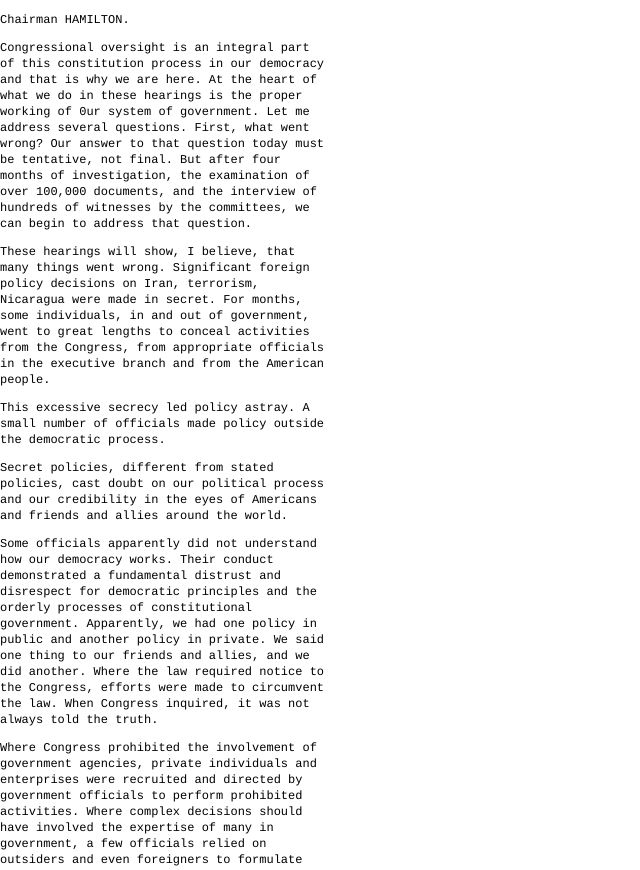
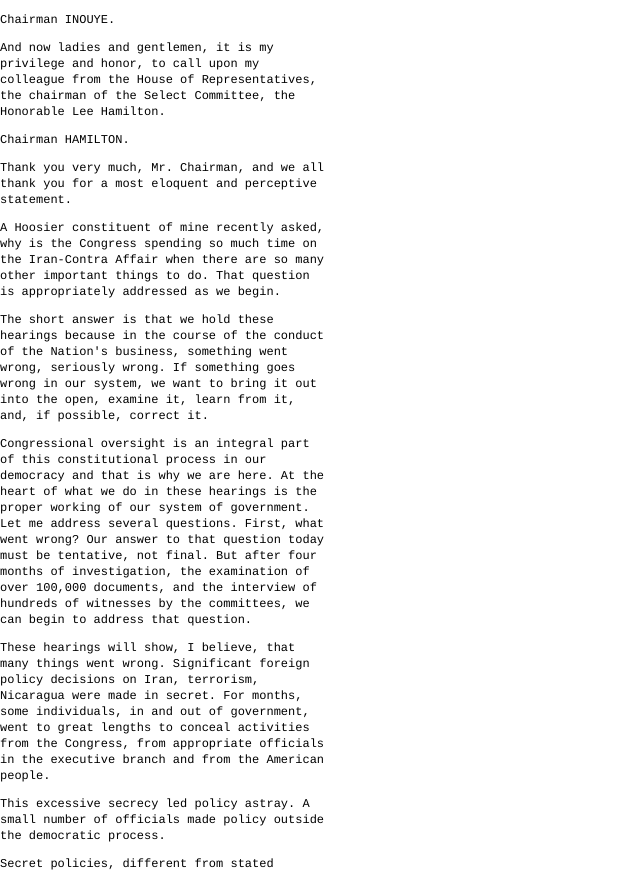
Before and after one commit to rcchan/irancontra, a PHP site: page /transcripts/os-2.php in a window 1280 px wide. Shown: the top 870 px of the page, without its empty margins (0-640 px from the left). Run offline with PHP 8.4, Linux system fonts and the light colour scheme.

Commit message:
Update os-2.php
2018 updates

```diff
--- a/transcripts/os-2.php
+++ b/transcripts/os-2.php
@@ -9,11 +9,16 @@
 
 <!-- INSERT TRANSCRIPT HERE-->
 
-<p>Chairman HAMILTON.</p><p>
+<p>Chairman INOUYE.</p><p>And now ladies and gentlemen, it is my privilege and honor, to call upon my colleague
+from the House of Representatives, the chairman of the Select Committee, the Honorable Lee Hamilton.</p>
 
-Congressional oversight is an integral part of this constitution
+<p>Chairman HAMILTON.</p><p>Thank you very much, Mr. Chairman, and we all thank you for a most eloquent and perceptive statement.
+<p>A Hoosier constituent of mine recently asked, why is the Congress spending so much time on the Iran-Contra Affair when there are so many other important things to do. That question is appropriately addressed as we begin.</p>
+<p>The short answer is that we hold these hearings because in the course of the conduct of the Nation's business, something went wrong, seriously wrong. If something goes wrong in our system, we want to bring it out into the open,
+examine it, learn from it, and, if possible, correct it.</p>
+<p>Congressional oversight is an integral part of this constitutional
 process in our democracy and that is why we are here. At the
-heart of what we do in these hearings is the proper working of 0ur
+heart of what we do in these hearings is the proper working of our
 system of government. Let me address several questions.
 First, what went wrong? Our answer to that question today must be tentative, not final. But after four months of investigation, the
 examination of over 100,000 documents, and the interview of hundreds of witnesses by the committees, we can begin to address that
```
